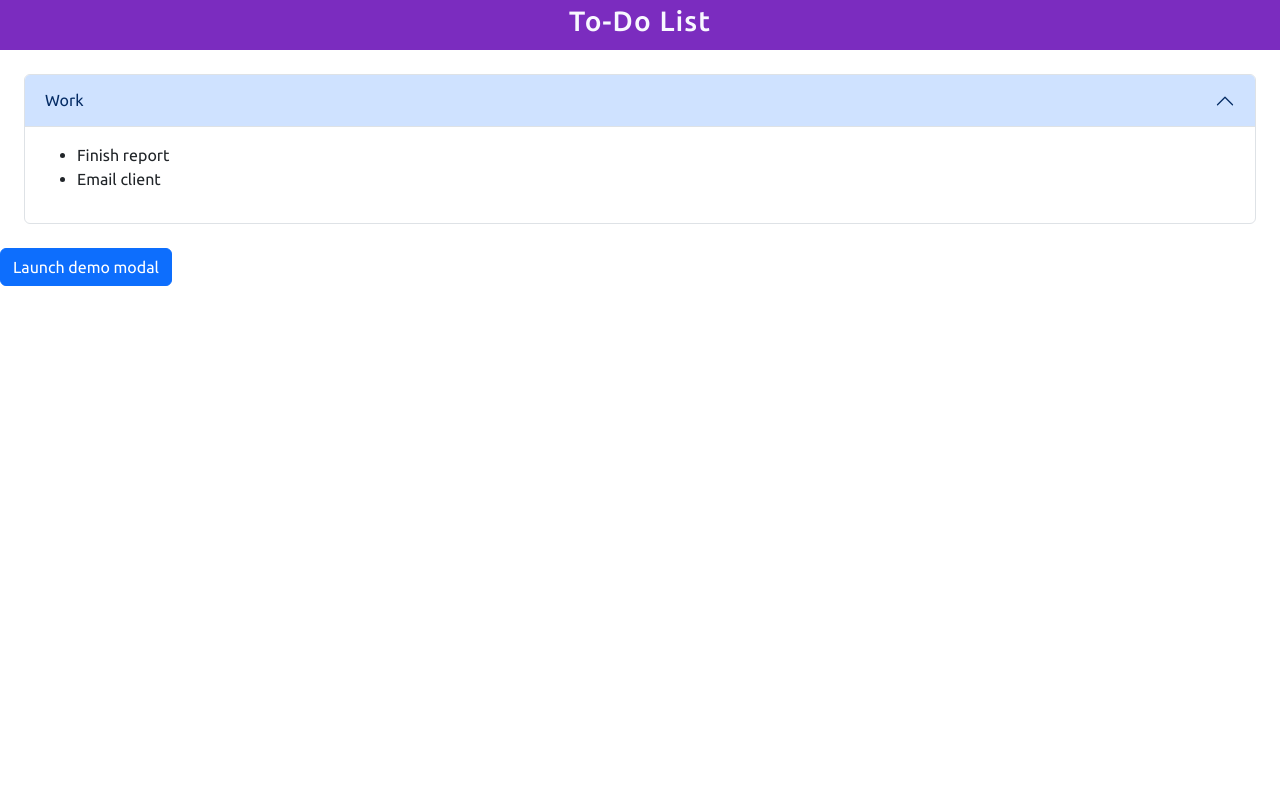
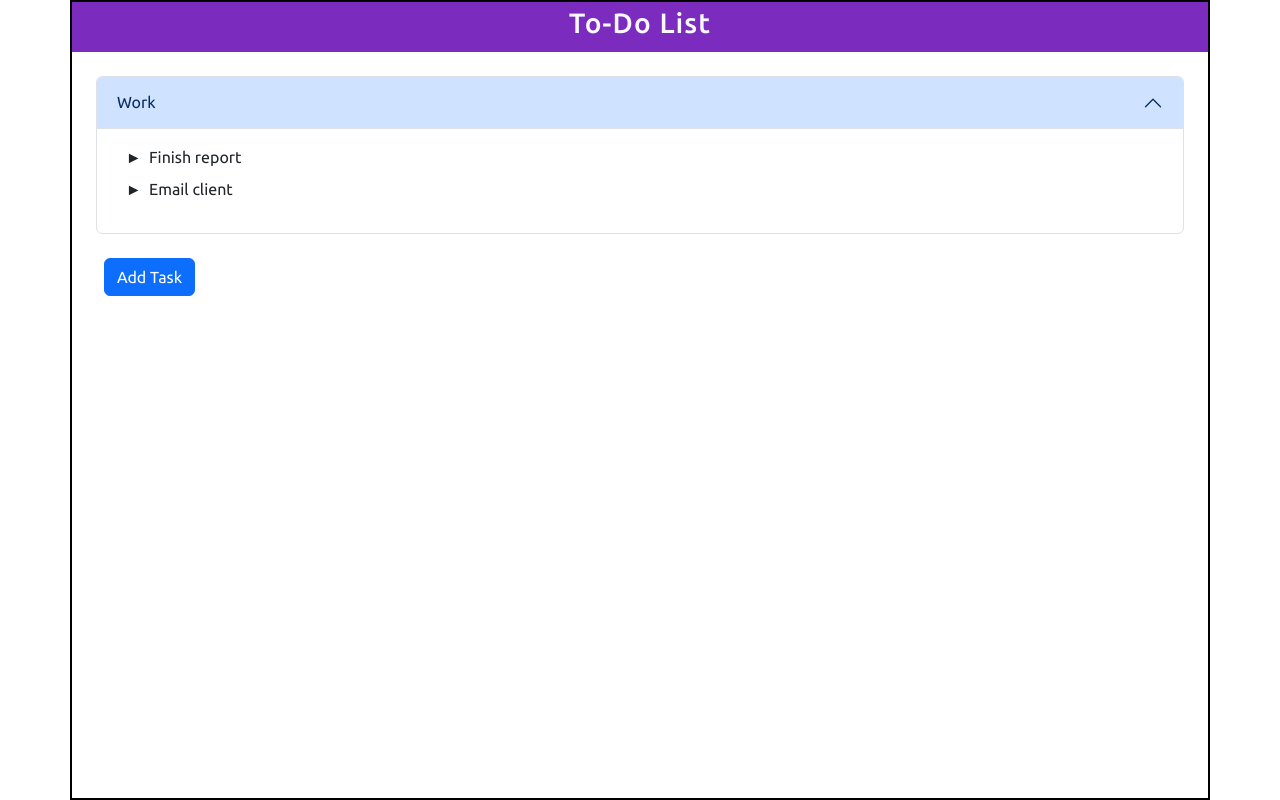
Before and after one commit to CaedusSolo/to-do-list-react, a React (Vite) app: page / in a window 1280 px wide. Built offline with nearby package versions, Linux system fonts and the light colour scheme.

Commit message:
Refactor task item code

```diff
--- a/src/App.css
+++ b/src/App.css
@@ -16,6 +16,13 @@ body {
   height: 100vh;
 }
 
+.container {
+  border: 2px solid black;
+  width: 100%;
+  height: 100%;
+  padding: 0
+}
+
 .navbar {
   text-align: center;
   display: block;
@@ -24,6 +31,7 @@ body {
   background-color: #7B2CBF;
   color: ghostwhite;
   letter-spacing: 1.1px;
+  width: 100%;
 }
 
 .mainSection {
@@ -33,3 +41,12 @@ body {
   flex-direction: column;
   gap: 2em;
 }
+
+.addRemoveBtn {
+  margin-left: 2em;
+}
+
+.taskItem {
+  list-style-type: "►  ";
+  margin-bottom: 0.5em;
+}
--- a/src/App.jsx
+++ b/src/App.jsx
@@ -19,7 +19,7 @@ function App() {
   ]);
 
   return (
-    <>
+    <div className="container">
       <Navbar />
       <AppContext.Provider
         value={{
@@ -30,7 +30,7 @@ function App() {
         <MainSection />
         <AddRemoveBtn />
       </AppContext.Provider>
-    </>
+    </div>
   );
 }
 
--- a/src/components/AddRemoveBtn.jsx
+++ b/src/components/AddRemoveBtn.jsx
@@ -8,10 +8,9 @@ function AddRemoveBtn() {
 
   return (
     <div>
-      <button type="button" className="btn btn-primary" onClick={handleShow}>
-        Launch demo modal
+      <button type="button" className="btn btn-primary addRemoveBtn" onClick={handleShow}>
+        Add Task
       </button>
-
       {/* Modal */}
       {showModal && (
         <div className="modal fade show" style={{ display: 'block' }} tabIndex="-1" role="dialog" aria-labelledby="exampleModalLabel" aria-hidden="true">
--- a/src/components/ListCategory.jsx
+++ b/src/components/ListCategory.jsx
@@ -1,5 +1,6 @@
 import React, { useContext } from "react";
 import { AppContext } from "../App";
+import TaskItem from "./TaskItem";
 
 function ListCategory({category, tasks}) {
 
@@ -7,12 +8,14 @@ function ListCategory({category, tasks}) {
 
   function mapTasks() {
     return tasks.map(task => {
-      return <li>{task.task}</li>
+      return <TaskItem
+      taskName={task.task}
+      taskId={task.id}
+      />
     })
   }
 
   return (
-    <div className="accordion">
       <div className="listCategory accordion-item">
         <h3 className="accordion-header">
           <button
@@ -39,7 +42,7 @@ function ListCategory({category, tasks}) {
           </div>
         </div>
       </div>
-    </div>
+
   );
 }
 
--- a/src/components/MainSection.jsx
+++ b/src/components/MainSection.jsx
@@ -16,7 +16,9 @@ function MainSection() {
 
   return (
     <section className="mainSection">
-      {mapListCategoryItems()}
+      <div className="accordion">
+        {mapListCategoryItems()}
+      </div>
     </section>
   );
 }
--- /dev/null
+++ b/src/components/TaskItem.jsx
@@ -0,0 +1,12 @@
+import React from 'react'
+
+function TaskItem({taskName}) {
+  return (
+    <li className='taskItem'>
+        {taskName}
+        <span></span>
+    </li>
+  )
+}
+
+export default TaskItem
```
